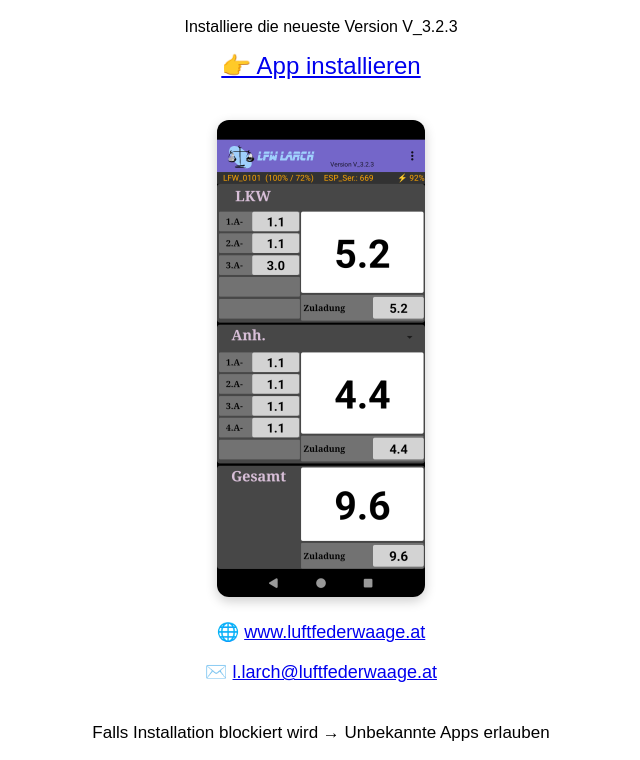
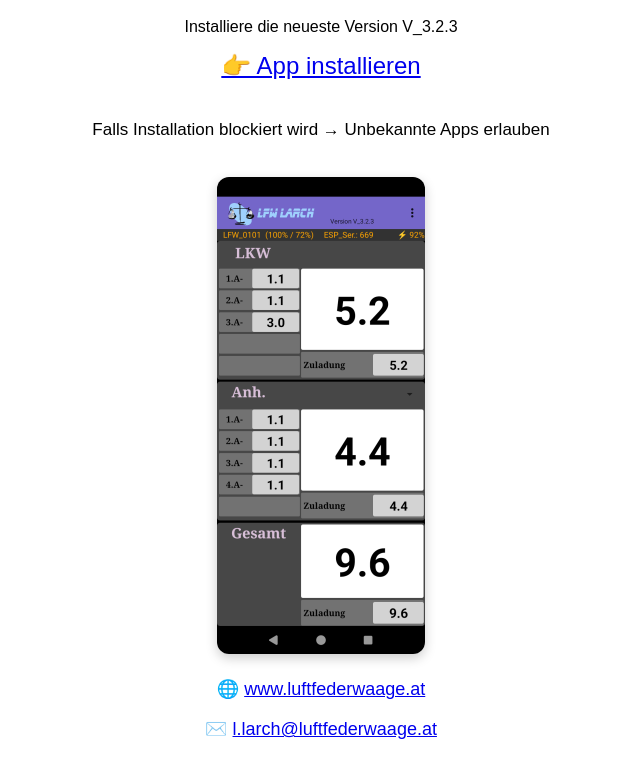
Before and after one commit to w-larch/meineapp, a plain HTML site: page index.html in a window 1280 px wide. Shown: the part 80-840 px from the top of the page, without its empty margins (319-959 px from the left). Drawn offline with Linux system fonts and the light colour scheme.

Commit message:
Update index.html with installation guidance and image style
Adjusted image width and added installation instructions.

```diff
--- a/index.html
+++ b/index.html
@@ -15,9 +15,13 @@
 👉 App installieren
 </a>
 
+<p style="margin-top:40px;font-size:17px;">
+Falls Installation blockiert wird → Unbekannte Apps erlauben
+</p>
+
 <!-- Bild -->
 <img src="v2.png"
-style="max-width:90%;border-radius:12px;box-shadow:0 4px 12px rgba(0,0,0,0.2);margin-top:20px;">
+style="max-width:80%;border-radius:12px;box-shadow:0 4px 12px rgba(0,0,0,0.2);margin-top:20px;">
 
 <!-- Website -->
 <p style="margin-top:20px;font-size:18px;">
@@ -29,9 +33,6 @@
 ✉️ <a href="mailto:l.larch@luftfederwaage.at">l.larch@luftfederwaage.at</a>
 </p>
 
-<p style="margin-top:40px;font-size:17px;">
-Falls Installation blockiert wird → Unbekannte Apps erlauben
-</p>
 
 </body>
 </html>
```
